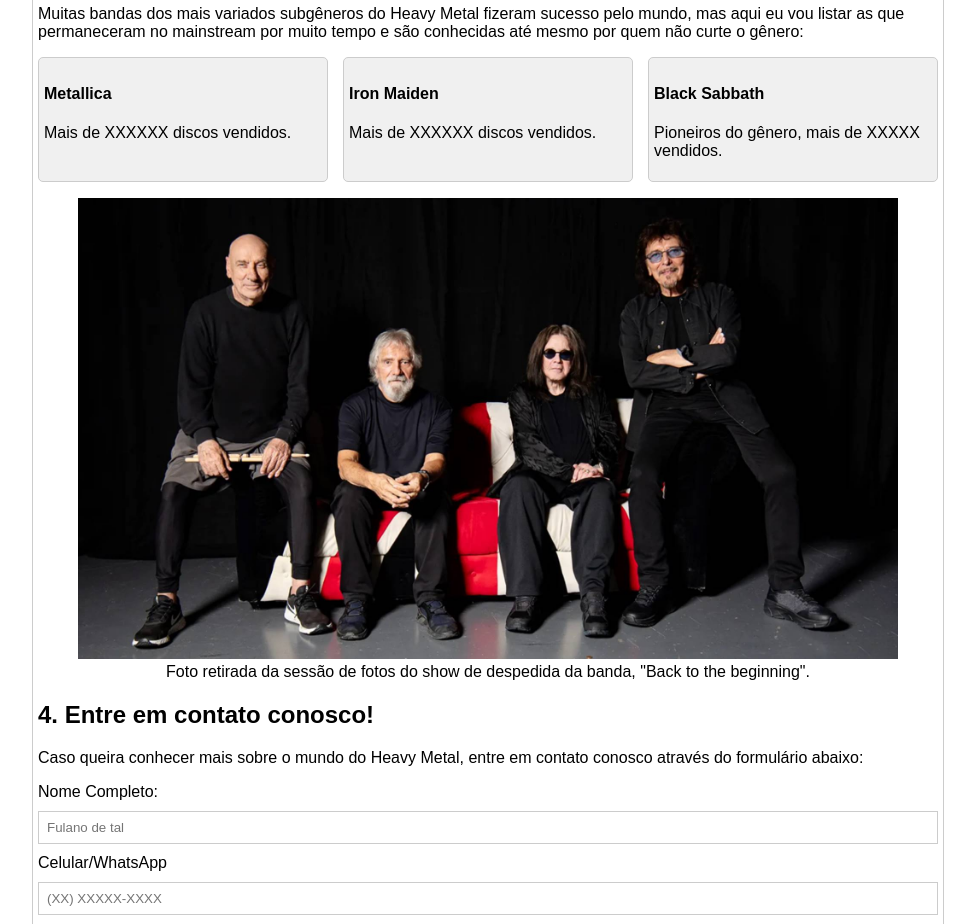
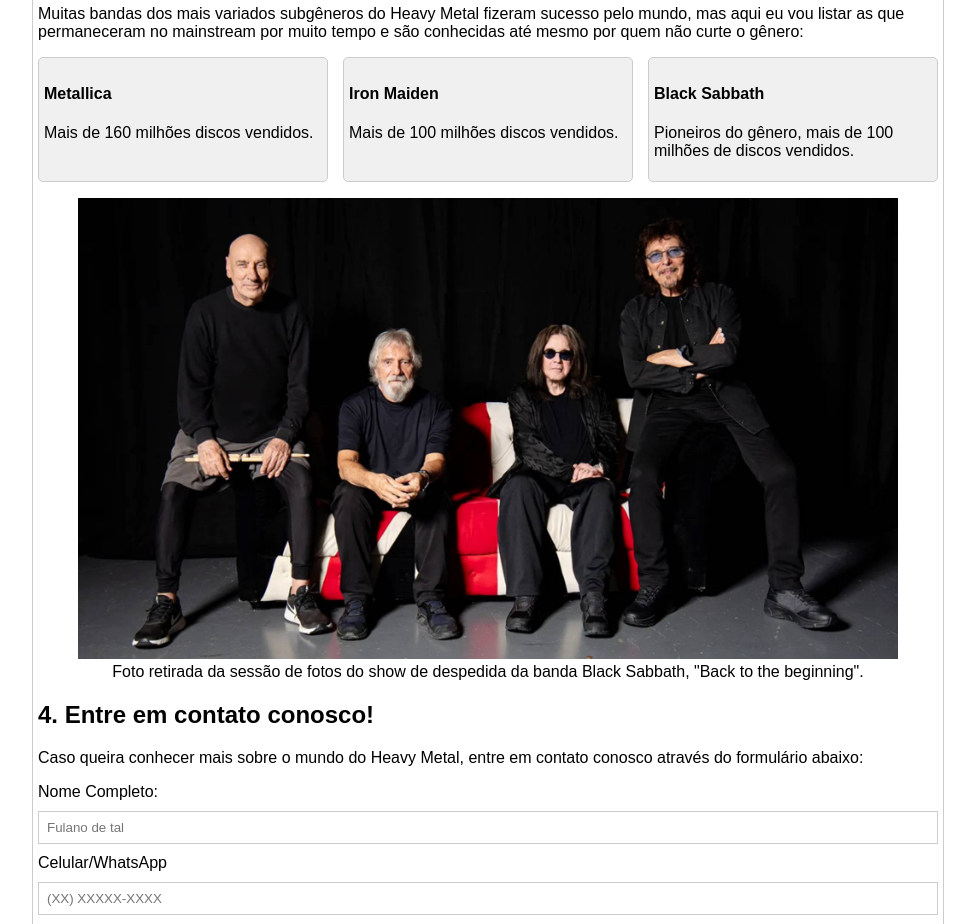
Before and after one commit to zichack/extra_sala-dev_web, a plain HTML site: page docs/index.html in a window 1280 px wide. Shown: the part 1380-2304 px from the top of the page, without its empty margins (152-1127 px from the left). Drawn offline with Linux system fonts and the light colour scheme.

Commit message:
correcao
correção da quantidade de discos e da legenda da foto

```diff
--- a/docs/index.html
+++ b/docs/index.html
@@ -87,20 +87,20 @@
         <div class="grid">
             <div class="grid-banda">
                 <h4>Metallica</h4>
-                <p>Mais de XXXXXX discos vendidos.</p>
+                <p>Mais de 160 milhões discos vendidos.</p>
             </div>
             <div class="grid-banda">
                 <h4>Iron Maiden</h4>
-                <p>Mais de XXXXXX discos vendidos.</p>
+                <p>Mais de 100 milhões discos vendidos.</p>
             </div>
             <div class="grid-banda">
                 <h4>Black Sabbath</h4>
-                <p>Pioneiros do gênero, mais de XXXXX vendidos.</p>
+                <p>Pioneiros do gênero, mais de 100 milhões de discos vendidos.</p>
             </div>
         </div>
         <figure>
             <img src="img/blacksabbath.jpg" style="max-width: 100%;" alt="foto com todos os membros da banda Black Sabbath">
-            <figcaption style="text-align: center;">Foto retirada da sessão de fotos do show de despedida da banda, "Back to the beginning".</figcaption>
+            <figcaption style="text-align: center;">Foto retirada da sessão de fotos do show de despedida da banda Black Sabbath, "Back to the beginning".</figcaption>
         </figure>
     </div>
     <div id="contato">
@@ -131,4 +131,5 @@
     </div>
 </div>
 </body>
+
 </html>
```
